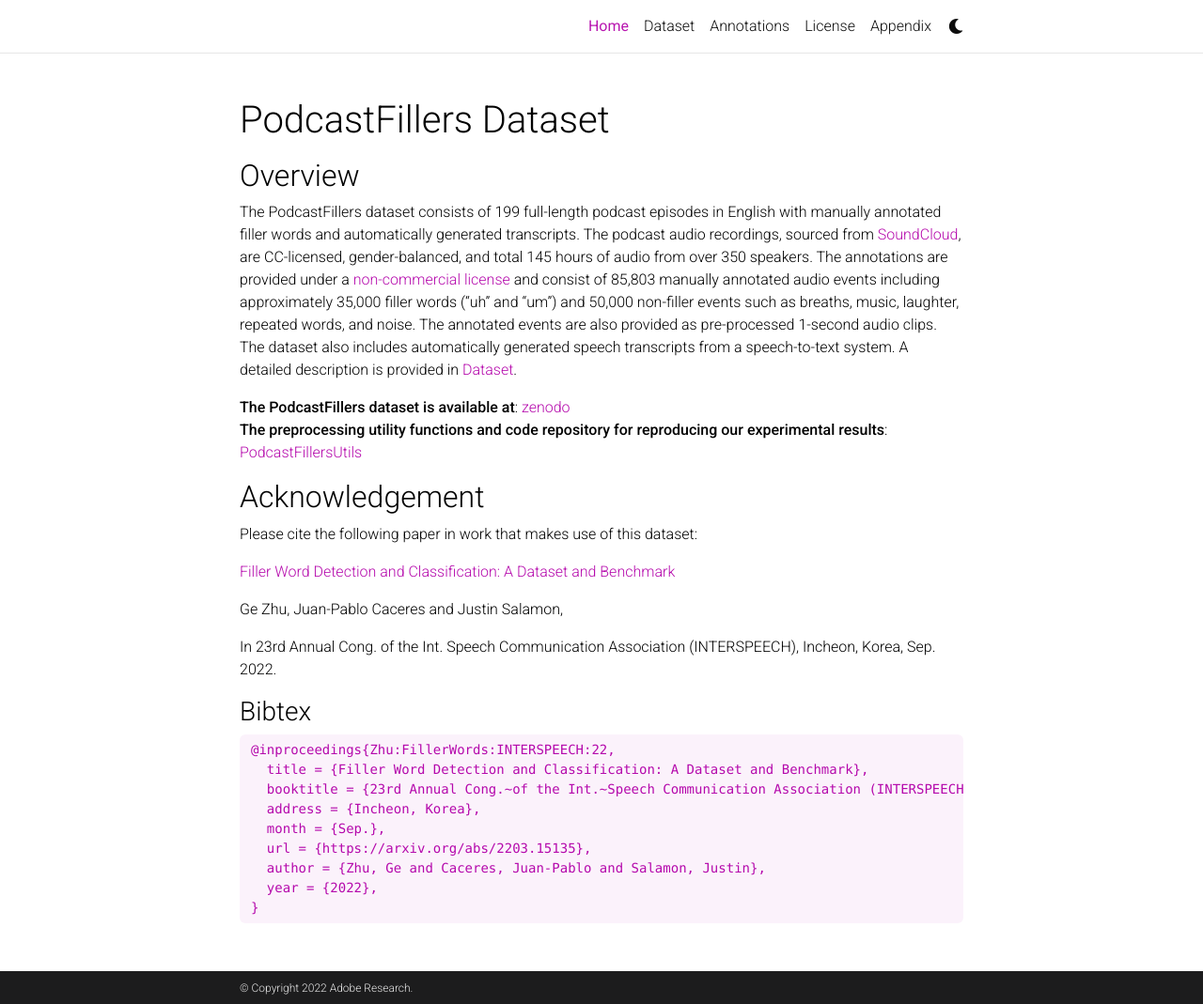
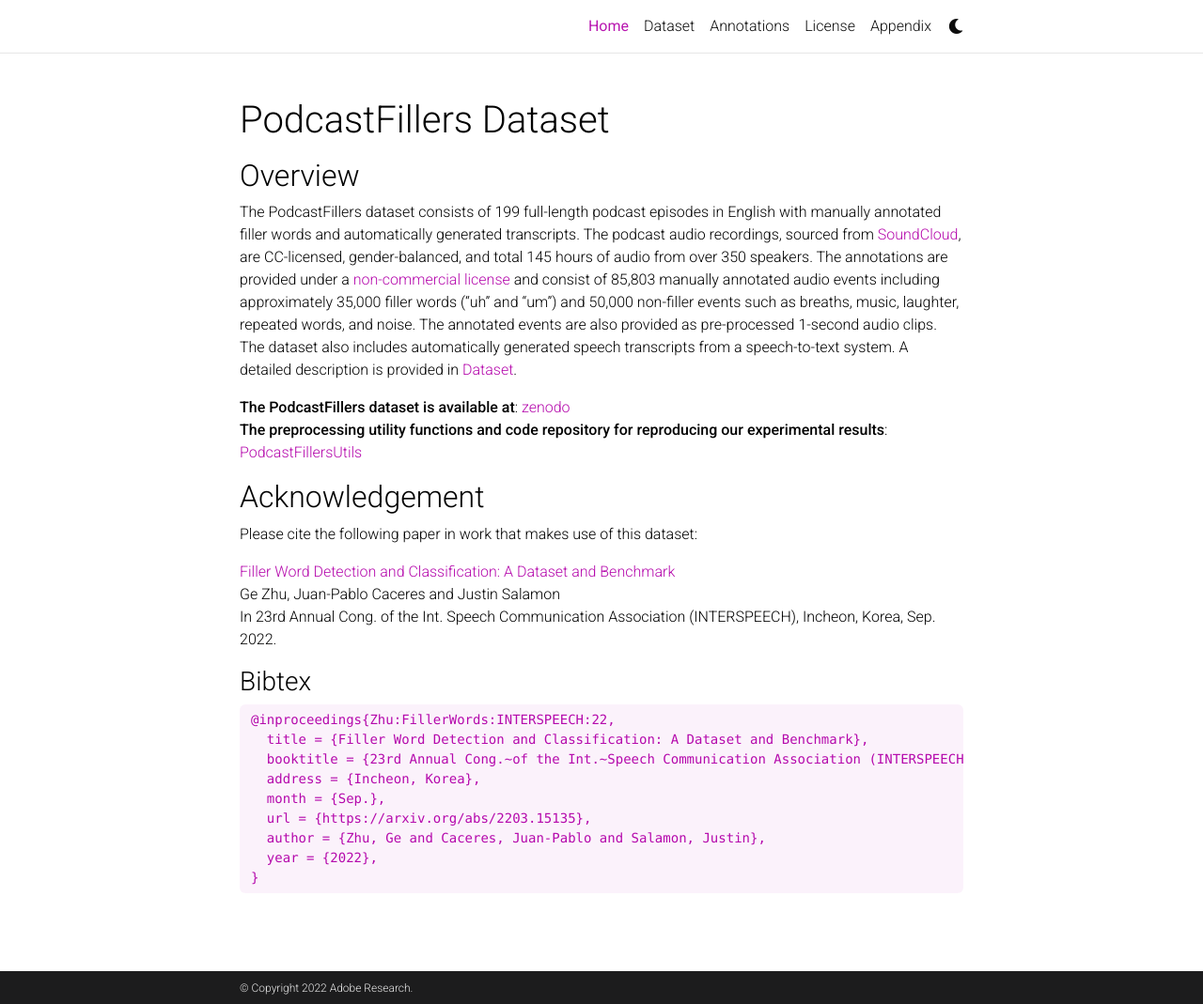
Before and after one commit to PodcastFillers/PodcastFillers.github.io, a Jekyll site: the page built from _pages/overview.md, in a window 1280 px wide and 1069 px high. Shown: the whole window at 94% size. Built offline with Jekyll 4.4.1, drawn with Linux system fonts in a browser that asks for light colours; comment, search, counter and statistics services are not loaded; a style sheet for code colours, icons or effects is not loaded.

Commit message:
change line

```diff
--- a/_pages/overview.md
+++ b/_pages/overview.md
@@ -20,10 +20,8 @@ The PodcastFillers dataset consists of 199 full-length podcast episodes in Engli
 
 Please cite the following paper in work that makes use of this dataset:
 
-[Filler Word Detection and Classification: A Dataset and Benchmark](https://arxiv.org/abs/2203.15135)
-
-Ge Zhu, Juan-Pablo Caceres and Justin Salamon,
-
+[Filler Word Detection and Classification: A Dataset and Benchmark](https://arxiv.org/abs/2203.15135)\
+Ge Zhu, Juan-Pablo Caceres and Justin Salamon\
 In 23rd Annual Cong. of the Int. Speech Communication Association (INTERSPEECH), Incheon, Korea, Sep. 2022.
 
 ### Bibtex
```
